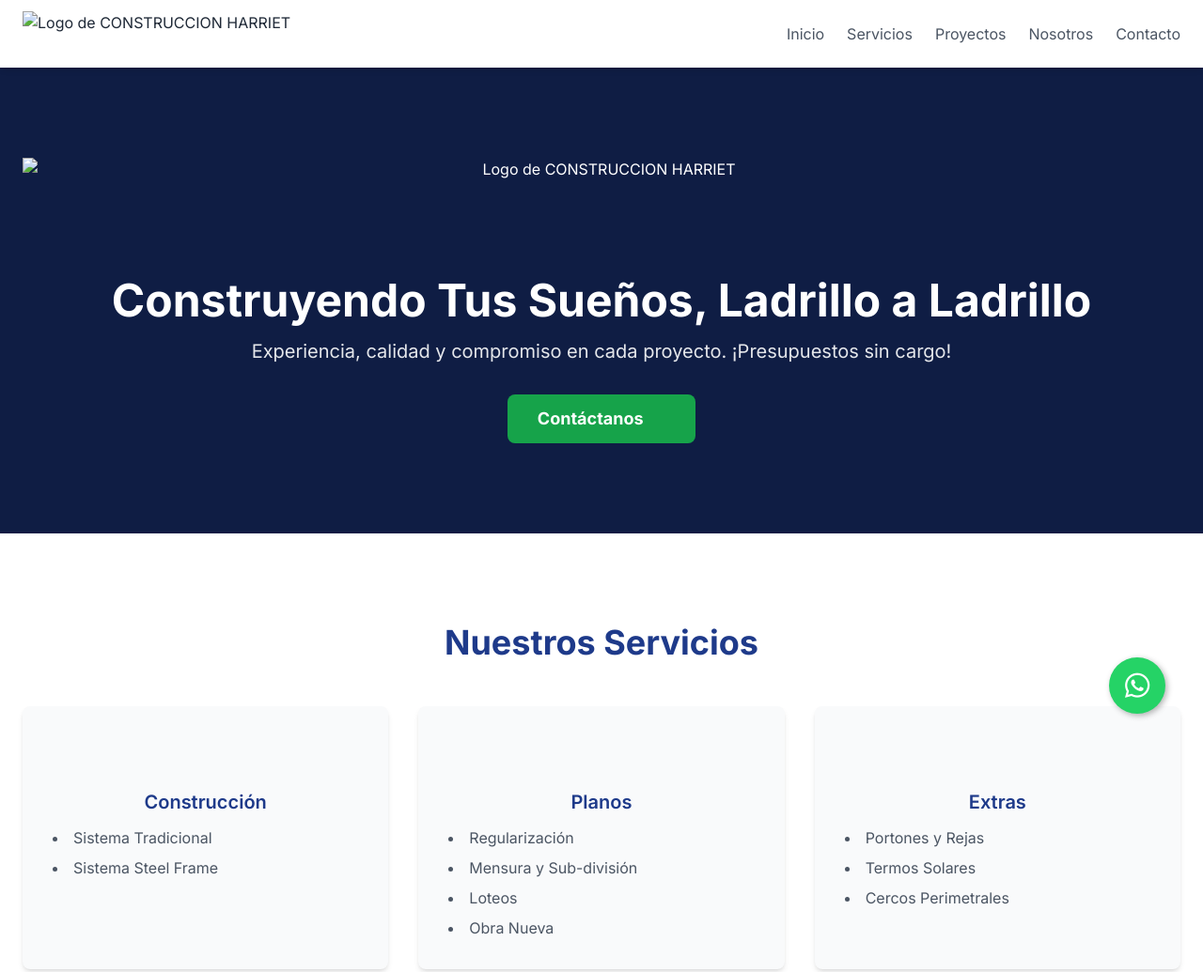
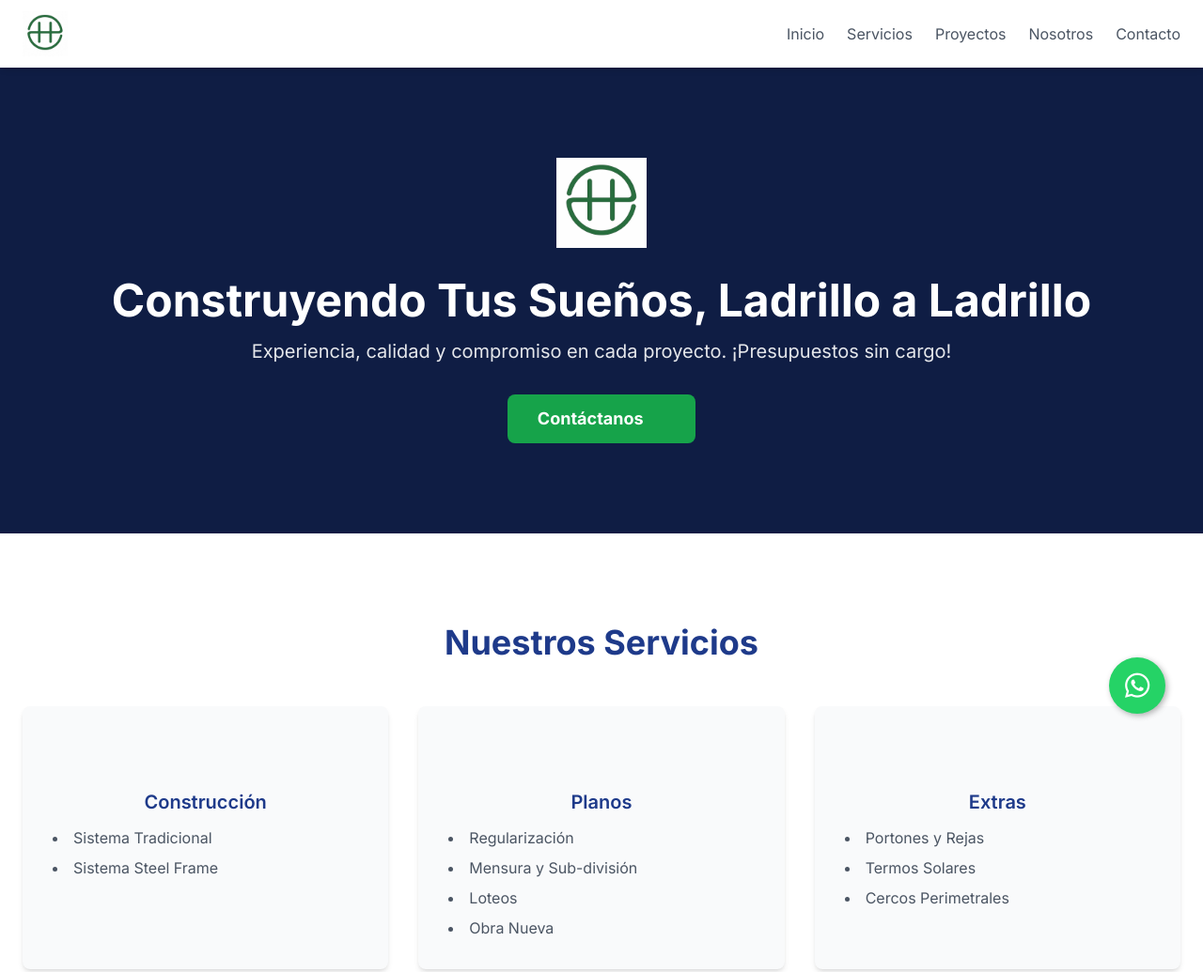
Before and after one commit to construccionesharriet/sitio, a plain HTML site: page index.html in a window 1280 px wide. Shown: the top 1035 px of the page at 94% size. Drawn offline with nearby package versions, Linux system fonts and the light colour scheme.

Commit message:
Update index.html

```diff
--- a/index.html
+++ b/index.html
@@ -105,7 +105,7 @@
     <header class="bg-white shadow-md sticky top-0 z-50">
         <nav class="container mx-auto px-6 py-3 flex justify-between items-center">
             <a href="#" class="flex items-center">
-                <img src="LOGO_VERDE.png" alt="Logo de CONSTRUCCION HARRIET" class="h-10 md:h-12 w-auto mr-2">
+                <img src="LOGO_VERDE.jpeg" alt="Logo de CONSTRUCCION HARRIET" class="h-10 md:h-12 w-auto mr-2">
             </a>
             <div class="hidden md:flex space-x-6">
                 <a href="#inicio" class="text-gray-600 hover:text-primary transition duration-300">Inicio</a>
@@ -122,7 +122,7 @@
     <section id="inicio" class="bg-secondary text-white py-20 md:py-24 relative overflow-hidden">
         <div class="absolute inset-0 bg-black opacity-50"></div>
         <div class="container mx-auto px-6 text-center relative z-10">
-            <img src="LOGO_VERDE.png" alt="Logo de CONSTRUCCION HARRIET" class="h-24 w-auto mx-auto mb-8">
+            <img src="LOGO_VERDE.jpeg" alt="Logo de CONSTRUCCION HARRIET" class="h-24 w-auto mx-auto mb-8">
             <h1 class="text-4xl md:text-5xl font-bold mb-4 leading-tight">Construyendo Tus Sueños, Ladrillo a Ladrillo</h1>
             <p class="text-lg md:text-xl mb-8 text-gray-200">Experiencia, calidad y compromiso en cada proyecto. ¡Presupuestos sin cargo!</p>
             <a href="#contacto" class="bg-primary hover:bg-green-700 text-white font-bold py-3 px-8 rounded-lg transition duration-300 text-lg inline-flex items-center">
```
